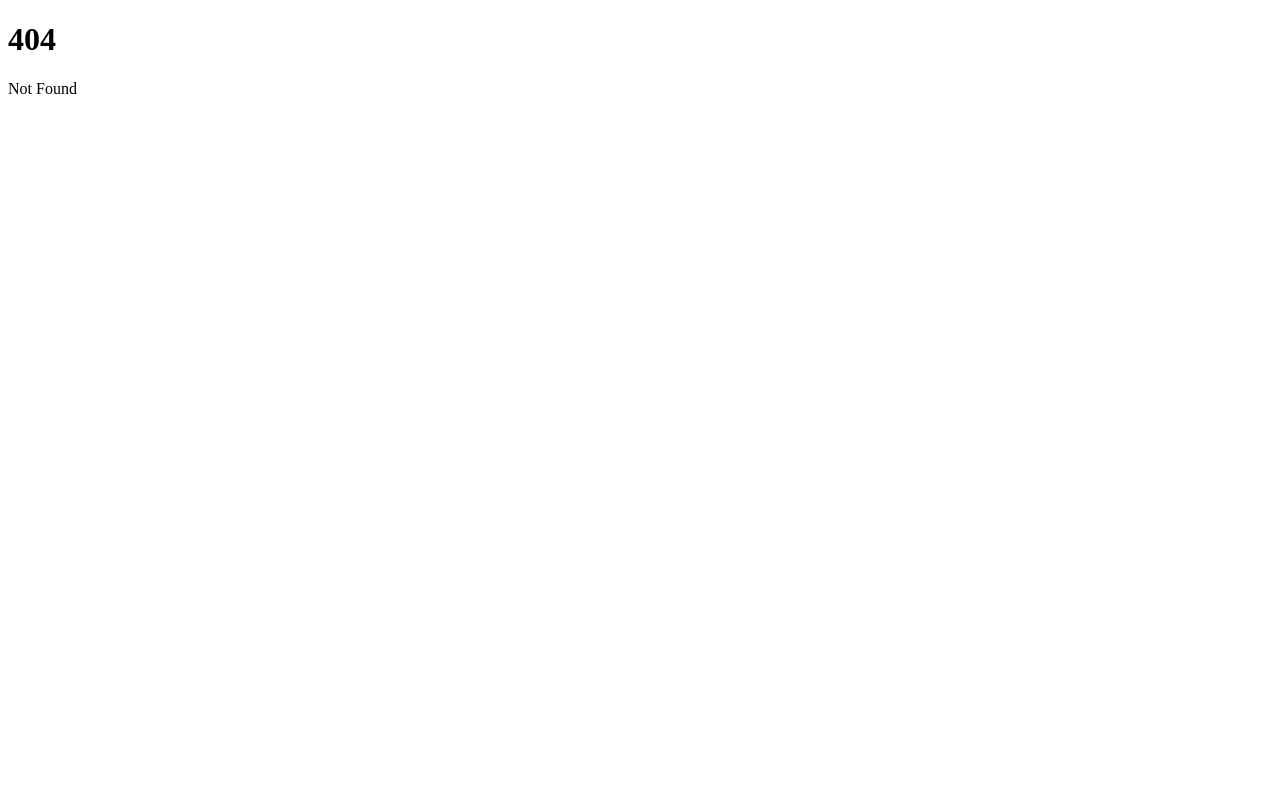
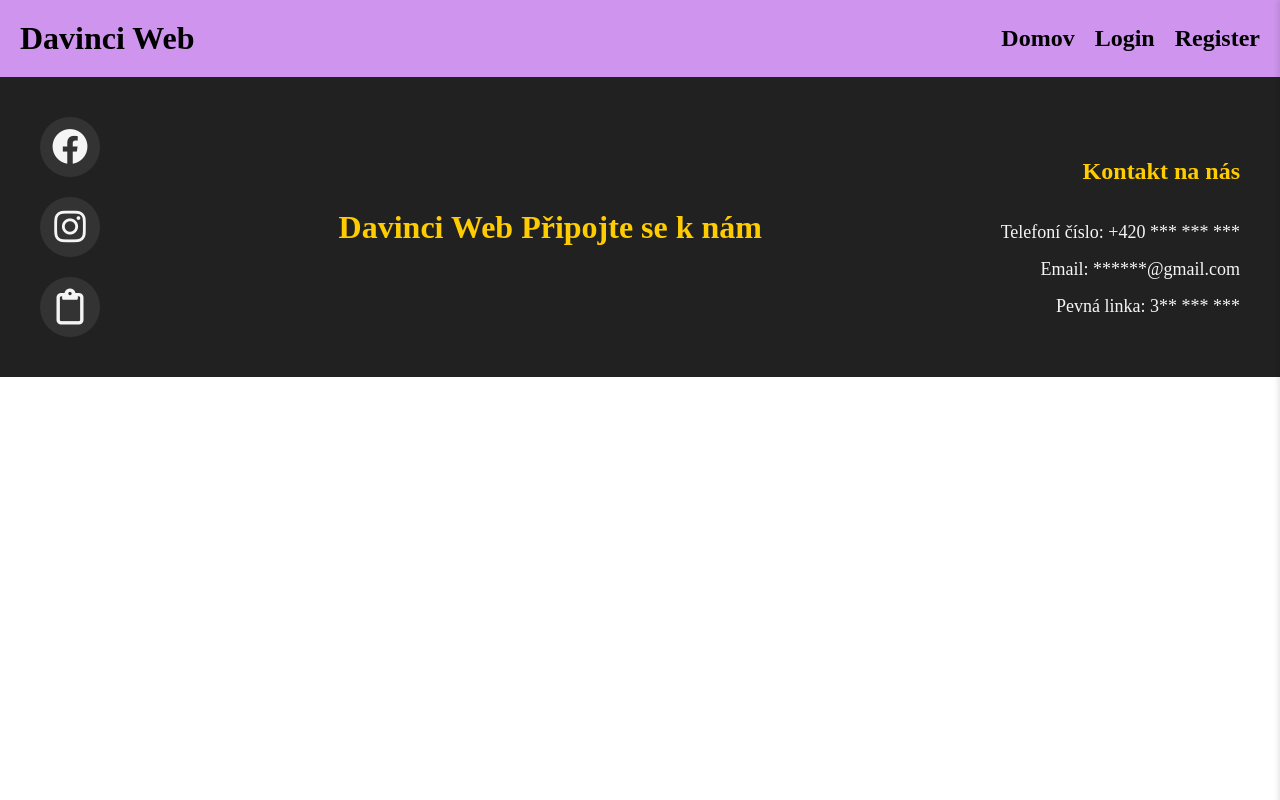
Before and after one commit to Marat141/SvelteKit-5, a SvelteKit app: page /Login in a window 1280 px wide. Before the commit this address had no page. Built offline with nearby package versions, Linux system fonts and the light colour scheme.

Commit message:
Svelte-Moje

```diff
--- a/package.json
+++ b/package.json
@@ -16,10 +16,12 @@
 		"@sveltejs/vite-plugin-svelte": "^5.0.0",
 		"drizzle-kit": "^0.22.0",
 		"svelte": "^5.0.0",
+		"svelte-hamburgers": "^5.0.0",
 		"vite": "^6.0.0"
 	},
 	"dependencies": {
 		"@libsql/client": "^0.9.0",
-		"drizzle-orm": "^0.33.0"
+		"drizzle-orm": "^0.33.0",
+		"svelte-motion": "^0.12.2"
 	}
 }
--- a/src/app.html
+++ b/src/app.html
@@ -10,3 +10,10 @@
 		<div style="display: contents">%sveltekit.body%</div>
 	</body>
 </html>
+
+
+<style>
+	body{
+		margin: 0;
+	}
+</style>
--- /dev/null
+++ b/src/routes/Footer.svelte
@@ -0,0 +1,127 @@
+<script>
+    // Žádný JavaScript není potřeba.
+  </script>
+
+  <link
+    href="https://cdnjs.cloudflare.com/ajax/libs/font-awesome/6.0.0-beta3/css/all.min.css"
+    rel="stylesheet"
+  />
+
+  <footer>
+    <div class="footer-content">
+      <!-- Odkazy vlevo -->
+      <div class="social-links">
+        <a href="/"><i class="fab fa-facebook"></i></a>
+        <a href="/"><i class="fab fa-instagram"></i></a>
+        <a href="/"><i class="fa-regular fa-clipboard"></i></a>
+      </div>
+
+      <!-- Nadpis uprostřed -->
+      <h2>Davinci Web Připojte se k nám</h2>
+
+      <!-- Kontakty vpravo -->
+      <div class="infomration">
+        <h3>Kontakt na nás</h3>
+        <p>Telefoní číslo: +420 *** *** ***</p>
+        <p>Email: ******@gmail.com</p>
+        <p>Pevná linka: 3** *** ***</p>
+      </div>
+    </div>
+  </footer>
+
+  <style>
+  footer {
+    background-color: #212121;
+    color: #f5f5f5;
+    padding: 40px 20px;
+  }
+
+  .footer-content {
+    max-width: 1200px;
+    margin: 0 auto;
+    display: flex;
+    justify-content: space-between;
+    align-items: center;
+    gap: 20px;
+  }
+
+  .social-links {
+    display: flex;
+    flex-direction: column; /* Výchozí: Ikony pod sebou */
+    align-items: center;
+    gap: 20px;
+  }
+
+  .social-links a {
+    display: inline-flex;
+    justify-content: center;
+    align-items: center;
+    width: 60px;
+    height: 60px;
+    color: #f5f5f5;
+    font-size: 36px;
+    border-radius: 50%;
+    background-color: #333;
+    text-decoration: none;
+    transition: transform 0.3s, color 0.3s, background-color 0.3s;
+  }
+
+  .social-links a:hover {
+    color: #ffcc00;
+    background-color: #444;
+    transform: scale(1.3);
+  }
+
+  h2 {
+    font-size: 32px;
+    color: #ffcc00;
+    text-align: center;
+  }
+
+  .infomration {
+    display: flex;
+    flex-direction: column;
+    align-items: flex-end;
+    gap: 10px;
+  }
+
+  .infomration h3 {
+    font-size: 24px;
+    color: #ffcc00;
+  }
+
+  .infomration p {
+    margin: 0;
+    font-size: 18px;
+    line-height: 1.5;
+  }
+
+  /* Responzivní design */
+  @media (max-width: 768px) {
+    .footer-content {
+      flex-direction: column;
+      align-items: center;
+      gap: 30px;
+    }
+
+    .social-links {
+      flex-direction: row; /* Ikony vedle sebe */
+      gap: 15px;
+    }
+
+    .social-links a {
+      width: 40px; /* Zmenšené ikony */
+      height: 40px;
+      font-size: 24px;
+    }
+
+    h2 {
+      margin: 20px 0;
+    }
+
+    .infomration {
+      align-items: center;
+      text-align: center;
+    }
+  }
+  </style>
--- /dev/null
+++ b/src/routes/Header.svelte
@@ -0,0 +1,171 @@
+<script>
+    import { Hamburger } from 'svelte-hamburgers';
+
+    const menu_list = [
+        { name: "Domov", url: "./" },
+        { name: "Login", url: "/Login" },
+        { name: "Register", url: "/Register" },
+    ];
+
+    let {
+        title = 'Davinci Web',
+        subtitle = '',
+        className = ''
+    } = $props();
+
+    let menuOpen = $state(false);
+
+    const toggleMenu = () => {
+        menuOpen = !menuOpen;
+    };
+</script>
+
+<header class={className}>
+    <div class="header-content">
+        <a href="/"><h1>{title}</h1></a>
+        {#if subtitle}
+            <h2>{subtitle}</h2>
+        {/if}
+
+        <!-- Desktop Navigation Links -->
+        <div class="links desktop-links">
+            {#each menu_list as menu}
+                <a href={menu.url}>{menu.name}</a>
+            {/each}
+        </div>
+
+        <!-- Hamburger for mobile -->
+        <div class="hamburger-container">
+            <Hamburger
+                toggled={menuOpen}
+                toggle={toggleMenu}
+                color="#000"
+                size={30}
+            />
+        </div>
+
+        <!-- Mobile Navigation Links with Slide Effect -->
+        <div class="links mobile-links {menuOpen ? 'open' : ''}">
+            {#each menu_list as menu}
+                <a href={menu.url}>{menu.name}</a>
+            {/each}
+        </div>
+    </div>
+</header>
+
+<style lang="scss">
+header {
+    padding: 20px 0;
+    background-color: #be72e9c0;
+
+    .header-content {
+        display: flex;
+        align-items: center;
+        justify-content: space-between;
+        padding: 0 20px;
+        position: relative;
+
+        @media (max-width: 768px) {
+            flex-direction: row;
+            justify-content: space-between;
+            text-align: left;
+        }
+
+        a {
+            text-decoration: none;
+            color: inherit;
+        }
+
+        h1 {
+            margin: 0;
+            font-size: 2rem;
+            color: #000;
+
+            @media (max-width: 768px) {
+                font-size: 1.5rem;
+            }
+        }
+
+        h2 {
+            margin: 0;
+            font-size: 1.2rem;
+            color: #000;
+
+            @media (max-width: 768px) {
+                font-size: 1rem;
+            }
+        }
+
+        /* Desktop Navigation Links */
+        .desktop-links {
+            display: flex;
+            gap: 20px;
+            align-items: center;
+
+            a {
+                font-size: 1.5rem;
+                font-weight: bold;
+                color: #000;
+
+                &:hover {
+                    color: red;
+                }
+
+                @media (max-width: 768px) {
+                    font-size: 1.2rem;
+                }
+            }
+
+            @media (max-width: 768px) {
+                display: none;
+            }
+        }
+
+        /* Mobile Navigation Links with Slide Effect */
+        .mobile-links {
+            position: fixed;
+            top: 0;
+            right: 0;
+            height: 100vh;
+            width: 200px;
+            background: white;
+            box-shadow: -2px 0 5px rgba(0, 0, 0, 0.1);
+            display: flex;
+            flex-direction: column;
+            gap: 20px;
+            padding: 20px;
+            transform: translateX(100%);
+            transition: transform 0.3s ease-in-out;
+
+            &.open {
+                transform: translateX(0);
+            }
+
+            a {
+                font-size: 1.5rem;
+                font-weight: bold;
+                color: #000;
+
+                &:hover {
+                    color: red;
+                }
+
+                @media (max-width: 768px) {
+                    font-size: 1.2rem;
+                }
+            }
+        }
+
+        /* Hamburger Container */
+        .hamburger-container {
+            display: none;
+
+            @media (max-width: 768px) {
+                display: flex;
+                position: absolute;
+                right: 20px;
+            }
+        }
+    }
+}
+</style>
--- /dev/null
+++ b/src/routes/Login/+page.svelte
@@ -0,0 +1,11 @@
+<script>
+	import Header from './../Header.svelte';
+    import Footer from './../Footer.svelte';
+
+</script>
+
+<Header />
+
+
+
+<Footer />
```
Also changed, not shown: src/routes/+page.svelte (+15 -2 lines), src/routes/Register/+page.svelte (added, +11 -0 lines), 1 other file (tests, documents, lock files or other folders).
